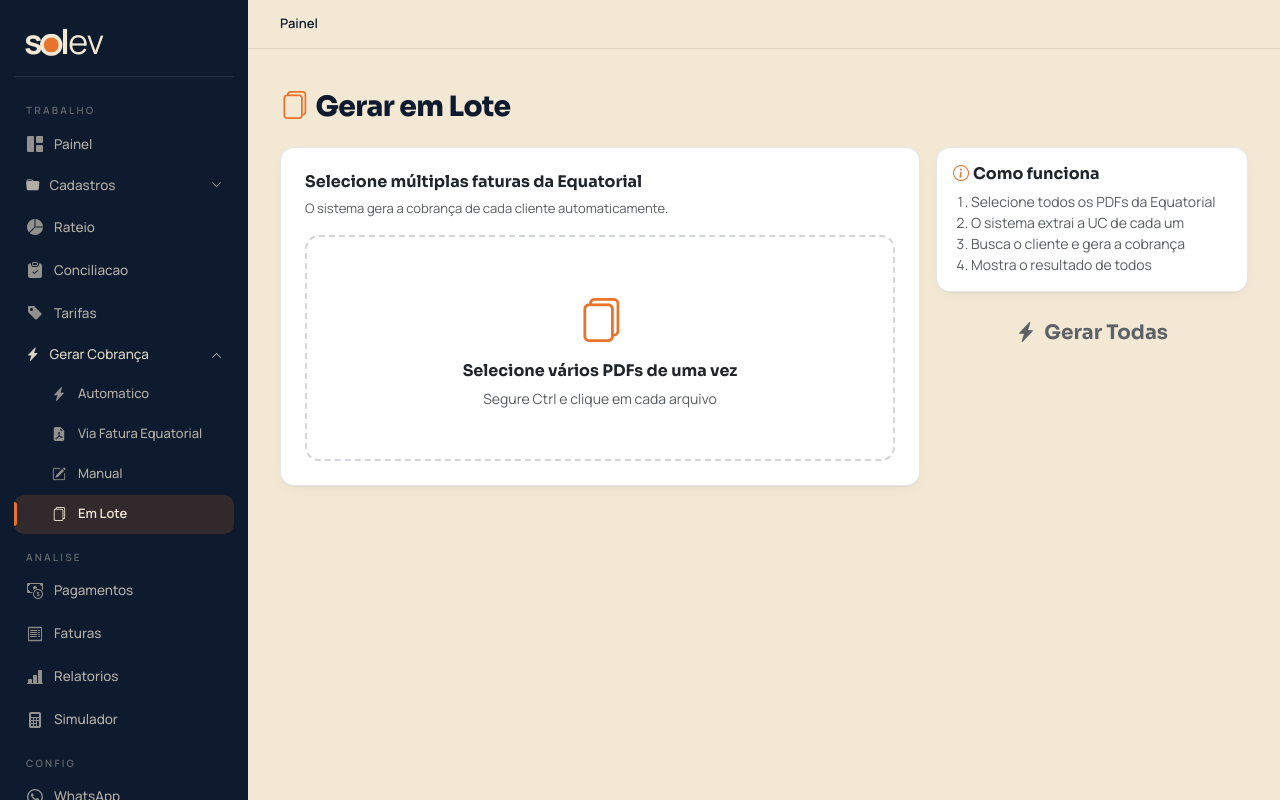
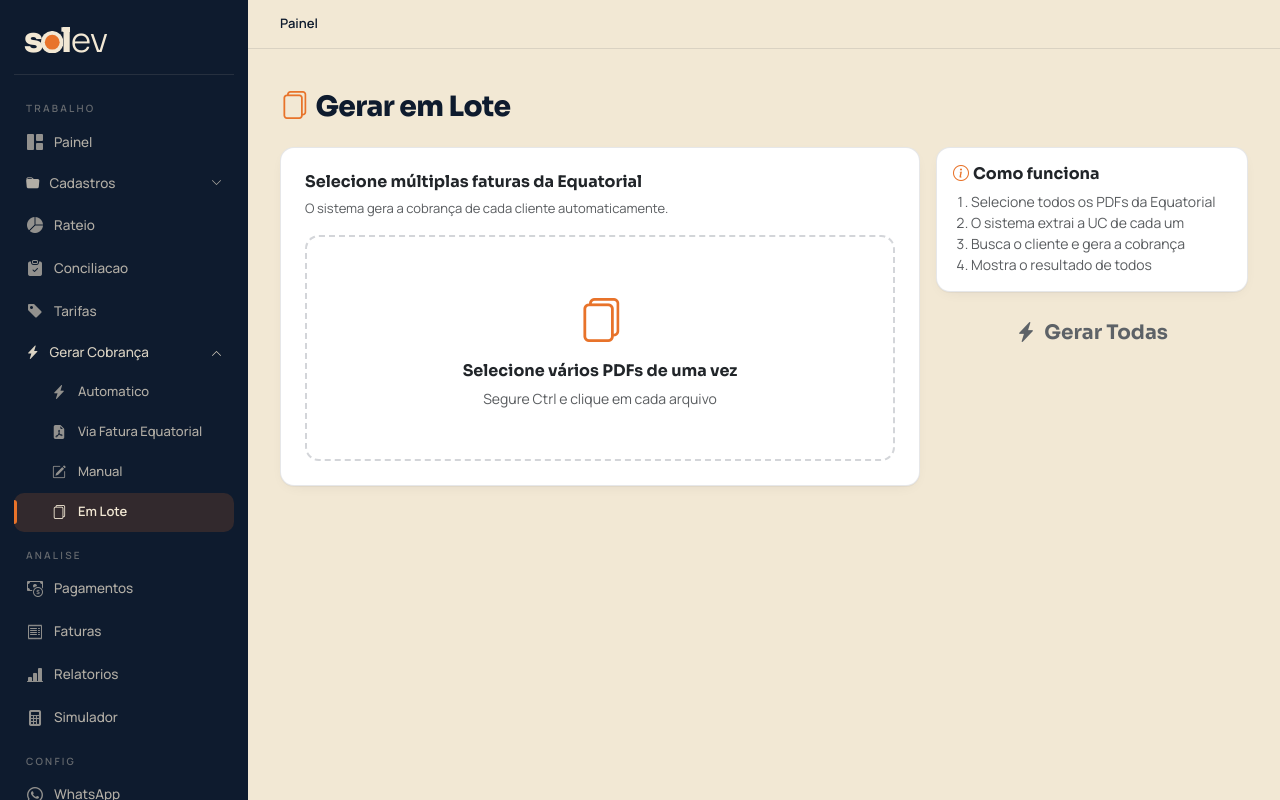
Before and after one commit to Solevenergia/solevenergia, a Flask app: page /lote in a window 1280 px wide. Run offline with Flask 3, Linux system fonts and the light colour scheme.

Commit message:
Wordmark SoLev: macro Jinja2 + CSS canonico
- templates/_solev_brand.html: macros solev_wordmark(size, on_dark, mono)
  e solev_symbol(size, kind), fonte unica da marca
- static/css/solev-brand.css: classes .solev-wm com Sora 800/300, slot SVG
  do "o" alinhado, !important para neutralizar reset universal de Manrope
- base.html: import dos macros, link do CSS, sidebar usa
  {{ solev_wordmark(size=34, on_dark=True) }}

Anel do "o" agora segue cor do texto (ink), miolo laranja #E8732A.
Slot translateY(-0.03em) para alinhar com baseline das letras.

Co-Authored-By: Claude Sonnet 4.6 <noreply@anthropic.com>

```diff
--- /dev/null
+++ b/static/css/solev-brand.css
@@ -0,0 +1,52 @@
+/* ==========================================================
+   SoLev Brand — fonte canonica de estilos da marca
+   Nao edite manualmente: altere apenas via handoff oficial.
+   ========================================================== */
+
+/* ── Wordmark ────────────────────────────────────────────── */
+.solev-wm {
+    font-family: "Sora", system-ui, sans-serif;
+    letter-spacing: -0.045em;
+    line-height: 1;
+    white-space: nowrap;
+    display: inline-flex;
+    align-items: baseline;
+    text-decoration: none;
+    /* cor padrao (fundo claro) — sobrescrita via style="color:..." no macro */
+    color: #0E1B2E;
+}
+
+/* Forca Sora em todos os filhos — anula reset universal * { font-family: Manrope } */
+.solev-wm,
+.solev-wm * { font-family: "Sora", system-ui, sans-serif !important; }
+
+/* s e l: Sora Bold 800 */
+.solev-wm .solev-wm-b { font-weight: 800 !important; }
+
+/* e e v: Sora Light 300 */
+.solev-wm .solev-wm-l { font-weight: 300 !important; }
+
+/* Slot do "o" — SVG concentrico no lugar da letra */
+.solev-wm-o {
+    display: inline-block;
+    width: 0.66em;
+    height: 0.66em;
+    transform: translateY(-0.03em);
+    margin: 0 -0.07em 0 -0.02em;
+    flex-shrink: 0;
+}
+
+.solev-wm-o svg {
+    width: 100%;
+    height: 100%;
+}
+
+/* ── Simbolo isolado (so o "o") ──────────────────────────── */
+.solev-symbol {
+    display: inline-block;
+    line-height: 0;
+}
+
+.solev-symbol svg {
+    display: block;
+}
--- /dev/null
+++ b/templates/_solev_brand.html
@@ -0,0 +1,40 @@
+{#
+  _solev_brand.html — macros canonicos da marca SoLev
+  Uso:
+    {% from '_solev_brand.html' import solev_wordmark, solev_symbol %}
+    {{ solev_wordmark(size=36) }}               — padrao sobre fundo claro
+    {{ solev_wordmark(size=36, on_dark=True) }} — sobre fundo Noite Solev
+    {{ solev_wordmark(size=24, mono=True) }}    — P&B papel timbrado
+    {{ solev_symbol(size=24) }}                 — so o "o"
+#}
+
+{%- macro solev_wordmark(size=36, on_dark=False, mono=False) -%}
+  {#- ink = cor do texto + anel externo do "o" -#}
+  {%- set ink = '#F2E8D4' if on_dark else '#0E1B2E' -%}
+  {#- miolo laranja, ou mesmo ink quando mono (tira o laranja) -#}
+  {%- set miolo = ink if mono else '#E8732A' -%}
+  <span class="solev-wm" style="font-size:{{ size }}px;color:{{ ink }}" aria-label="SoLev Energia">
+    <span class="solev-wm-b">s</span>
+    <span class="solev-wm-o" aria-hidden="true">
+      <svg viewBox="0 0 100 100">
+        <circle cx="50" cy="50" r="50" fill="{{ ink }}"/>
+        <circle cx="50" cy="50" r="33" fill="{{ miolo }}"/>
+      </svg>
+    </span>
+    <span class="solev-wm-b">l</span>
+    <span class="solev-wm-l">e</span>
+    <span class="solev-wm-l">v</span>
+  </span>
+{%- endmacro -%}
+
+
+{%- macro solev_symbol(size=36, kind='default') -%}
+  {#- kind: 'default' | 'mono' -#}
+  {%- set miolo = '#0E1B2E' if kind == 'mono' else '#E8732A' -%}
+  <span class="solev-symbol" aria-label="SoLev">
+    <svg viewBox="0 0 100 100" width="{{ size }}" height="{{ size }}">
+      <circle cx="50" cy="50" r="50" fill="#0E1B2E"/>
+      <circle cx="50" cy="50" r="33" fill="{{ miolo }}"/>
+    </svg>
+  </span>
+{%- endmacro -%}
--- a/templates/base.html
+++ b/templates/base.html
@@ -1,3 +1,4 @@
+{%- from '_solev_brand.html' import solev_wordmark, solev_symbol -%}
 <!DOCTYPE html>
 <html lang="pt-BR">
 <head>
@@ -18,6 +19,7 @@
     <link rel="preconnect" href="https://fonts.gstatic.com" crossorigin>
     <link href="https://fonts.googleapis.com/css2?family=Sora:wght@300;400;500;600;700;800&family=Manrope:wght@400;500;600;700&family=JetBrains+Mono:wght@400;500&display=swap" rel="stylesheet">
     <script src="https://cdn.jsdelivr.net/npm/chart.js@4.4.0/dist/chart.umd.min.js"></script>
+    <link rel="stylesheet" href="/static/css/solev-brand.css">
     <style>
         /* ── Tokens ──────────────────────────────────────────────── */
         :root {
@@ -81,31 +83,12 @@
         }
         .sidebar::-webkit-scrollbar { display: none; }
 
-        /* Wordmark */
+        /* Wordmark — estilos em /static/css/solev-brand.css */
         .sidebar-brand {
             padding: 4px 10px 16px;
             border-bottom: 1px solid rgba(242,232,212,0.10);
             margin-bottom: 8px;
         }
-        .wm {
-            font-family: 'Sora', sans-serif;
-            letter-spacing: -0.045em;
-            line-height: 1;
-            display: inline-flex;
-            align-items: baseline;
-            white-space: nowrap;
-            color: #F2E8D4;
-            font-size: 34px;
-        }
-        .wm .b { font-weight: 800; }
-        .wm .l { font-weight: 300; }
-        .wm .o {
-            display: inline-block;
-            width: 0.66em; height: 0.66em;
-            transform: translateY(0.05em);
-            margin: 0 -0.07em 0 -0.02em;
-        }
-        .wm .o svg { display: block; width: 100%; height: 100%; }
 
         /* Section labels */
         .side-section {
@@ -321,18 +304,7 @@
 <!-- ── Sidebar ─────────────────────────────────────────────── -->
 <aside class="sidebar">
     <div class="sidebar-brand">
-        <span class="wm">
-            <span class="b">s</span>
-            <span class="o">
-                <svg viewBox="0 0 100 100">
-                    <circle cx="50" cy="50" r="50" fill="#F2E8D4"/>
-                    <circle cx="50" cy="50" r="33" fill="#E8732A"/>
-                </svg>
-            </span>
-            <span class="b">l</span>
-            <span class="l">e</span>
-            <span class="l">v</span>
-        </span>
+        {{ solev_wordmark(size=34, on_dark=True) }}
     </div>
 
     {% set ep = request.endpoint or '' %}
```
